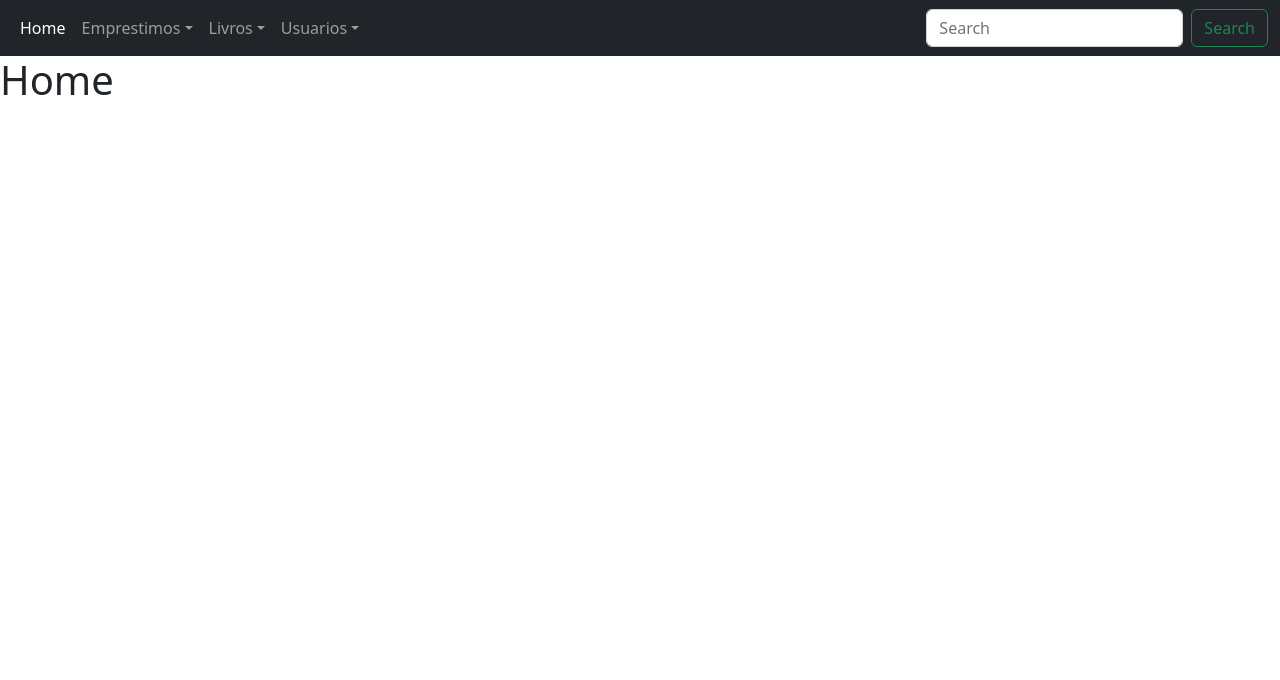
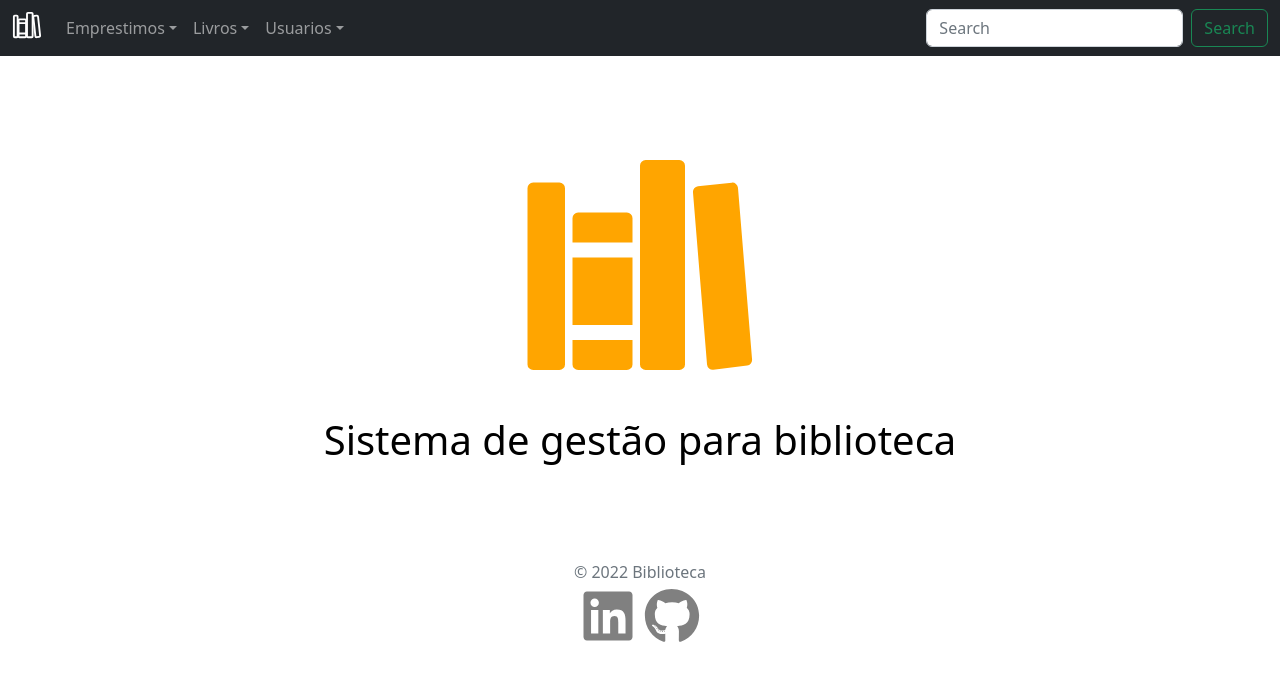
Before and after one commit to willhc1984/crud_rest_biblioteca, a React (Create React App) app in the folder frontend/: page / in a window 1280 px wide. Shown: the top 680 px of the page. Built offline with nearby package versions, Linux system fonts and the light colour scheme.

Commit message:
Footer/Home - react-icons

```diff
--- a/frontend/package.json
+++ b/frontend/package.json
@@ -8,6 +8,7 @@
     "@testing-library/user-event": "^13.5.0",
     "react": "^18.2.0",
     "react-dom": "^18.2.0",
+    "react-icons": "^4.7.1",
     "react-router-dom": "^6.5.0",
     "react-scripts": "5.0.1",
     "web-vitals": "^2.1.4"
--- /dev/null
+++ b/frontend/src/components/Footer.js
@@ -0,0 +1,17 @@
+import { FaLinkedin } from 'react-icons/fa';
+import { FaGithub } from 'react-icons/fa';
+
+function Footer(){
+
+    return(
+        <footer class="my-5 pt-5 text-muted text-center text-small">
+            <p class="mb-1">&copy; 2022 Biblioteca</p>
+            <ul class="list-inline">
+            <li class="list-inline-item"><a href="https://www.linkedin.com/in/william-henrique-campos-98568813a/"><FaLinkedin style={{fontSize: "3.5em", color:"gray"}} /></a></li>
+            <li class="list-inline-item"><a href="https://github.com/willhc1984"><FaGithub style={{fontSize: "3.5em", color:"gray"}} /></a></li>
+            </ul>
+        </footer>
+    )
+}
+
+export default Footer;
--- a/frontend/src/components/Navbar.js
+++ b/frontend/src/components/Navbar.js
@@ -1,3 +1,6 @@
+import { IoLibraryOutline } from 'react-icons/io5';
+import { FcLibrary } from 'react-icons/fc';
+
 function Navbar(){
 
     return(
@@ -9,7 +12,9 @@ function Navbar(){
                 <div className="collapse navbar-collapse" id="navbarSupportedContent">
                 <ul className="navbar-nav me-auto mb-2 mb-lg-0">
                     <li className="nav-item">
-                    <a className="nav-link active" aria-current="page" href="/">Home</a>
+                    <a class="navbar-brand" href="/">
+                        <IoLibraryOutline style={{ fontSize: "1.5em"}} />
+                    </a>
                     </li>
                     <li className="nav-item dropdown">
                     <a className="nav-link dropdown-toggle" href="/" role="button" data-bs-toggle="dropdown" aria-expanded="false">
--- a/frontend/src/pages/emprestimos.js
+++ b/frontend/src/pages/emprestimos.js
@@ -1,3 +1,4 @@
+import Footer from "../components/Footer";
 import Navbar from "../components/Navbar";
 
 function Emprestimos(){
@@ -6,6 +7,7 @@ function Emprestimos(){
         <div>
             <Navbar />
             <h1>Emprestimos</h1>
+            <Footer />
         </div>
     )
 
--- /dev/null
+++ b/frontend/src/pages/home.css
@@ -0,0 +1,5 @@
+.logo{
+    font-size: 15em;
+    text-align: center;
+    color: orange;
+}
--- a/frontend/src/pages/home.js
+++ b/frontend/src/pages/home.js
@@ -1,11 +1,19 @@
+import Footer from "../components/Footer";
 import Navbar from "../components/Navbar";
+import { IoLibrarySharp } from 'react-icons/io5';
+import "./home.css";
 
 function Home(){
 
     return(
         <div>
             <Navbar />
-            <h1>Home</h1>
+            <div className="logo">
+                <IoLibrarySharp />
+                <h1 style={{color:"black"}}>Sistema de gestão para biblioteca</h1>
+            </div>
+
+            <Footer />
         </div>
 
     )
--- a/frontend/src/pages/livros.js
+++ b/frontend/src/pages/livros.js
@@ -1,3 +1,4 @@
+import Footer from "../components/Footer";
 import Navbar from "../components/Navbar";
 
 function Livros(){
@@ -6,6 +7,7 @@ function Livros(){
         <div>
             <Navbar />
             <h1>Livros</h1>
+            <Footer />
         </div>
 
     )
--- a/frontend/src/pages/usuarios.js
+++ b/frontend/src/pages/usuarios.js
@@ -1,3 +1,4 @@
+import Footer from "../components/Footer";
 import Navbar from "../components/Navbar";
 
 function Usuarios(){
@@ -6,6 +7,7 @@ function Usuarios(){
         <div>
             <Navbar />
             <h1>Usuarios</h1>
+            <Footer />
         </div>
 
     )
```
Also changed, not shown: frontend/src/components/Footer.css (added), 1 other file (tests, documents, lock files or other folders).
